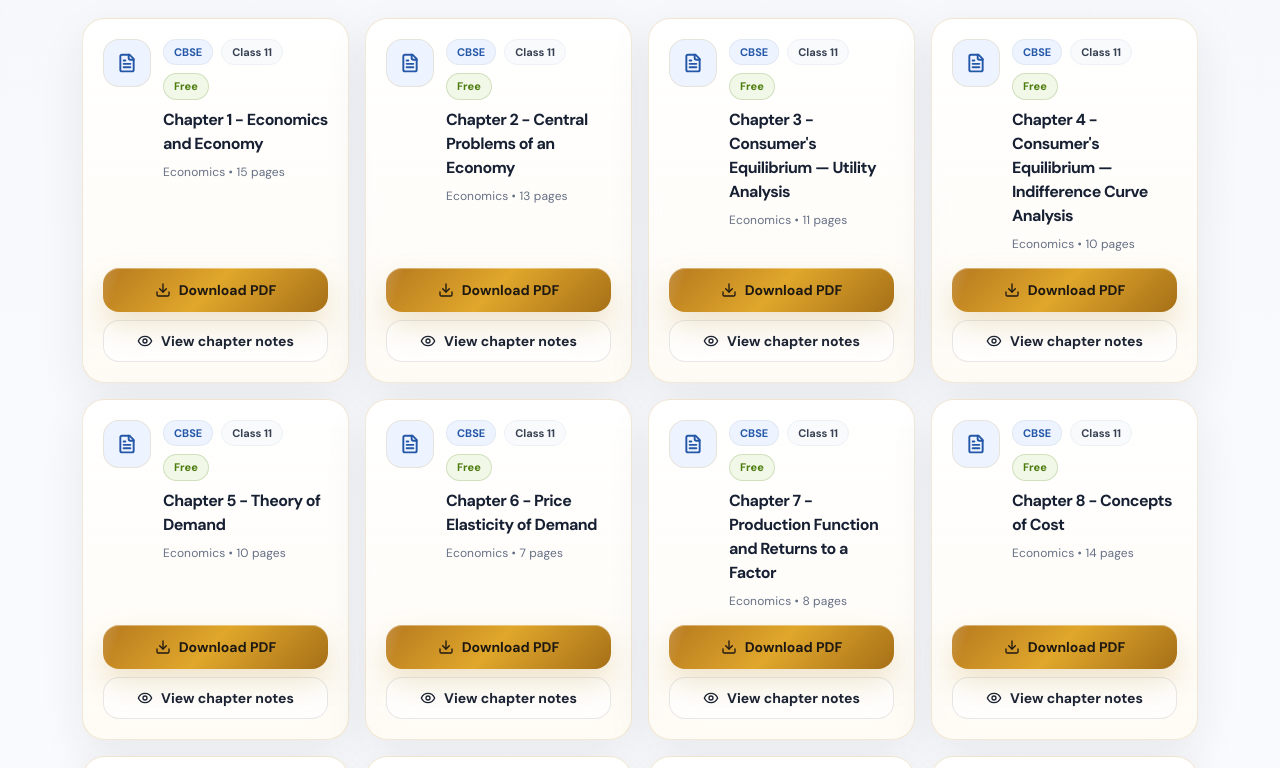
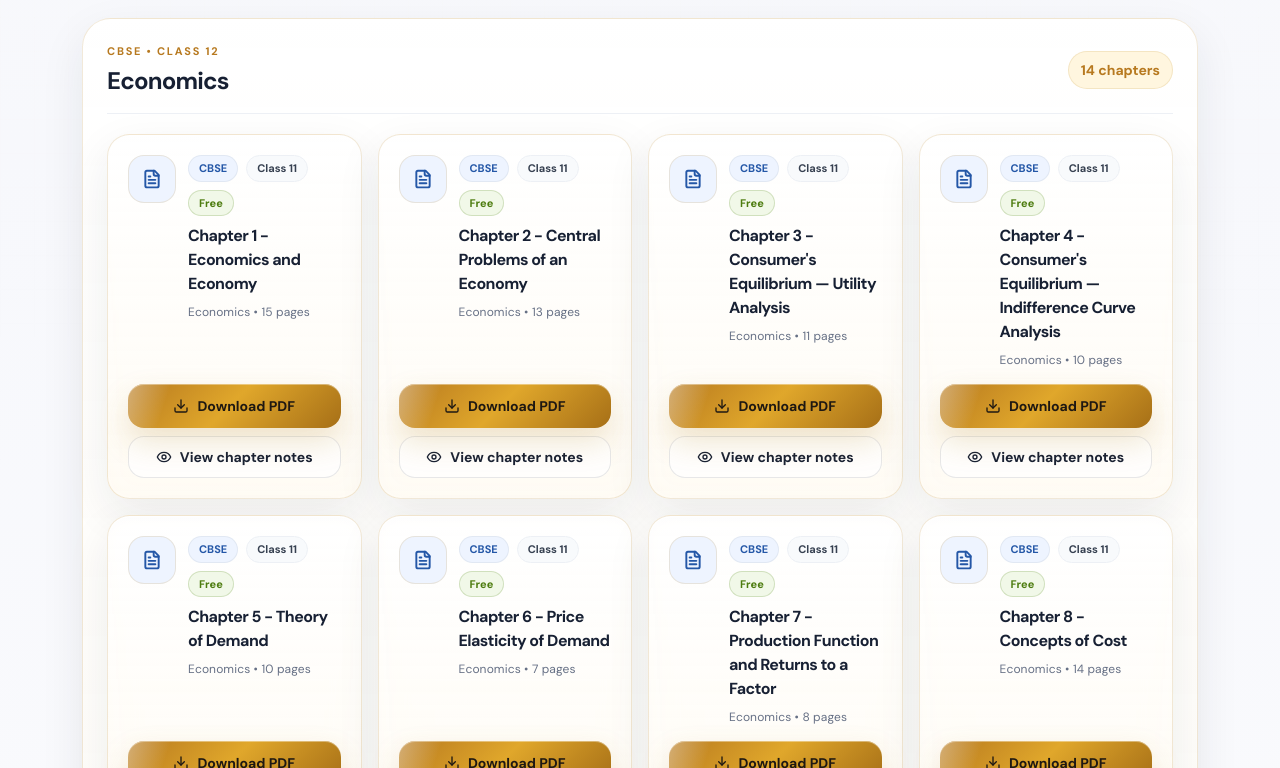
Before and after one commit to infosmitsircommerce-eng/smit-sir-commerce, a React (Vite) app: page /study-material in a window 1280 px wide. Shown: the part 2375-3143 px from the top of the page. Built offline with nearby package versions, Linux system fonts and the light colour scheme; no server answers; the database is empty.

Commit message:
Separate GSEB notes into subject sections

```diff
--- a/src/pages/StudyMaterial.jsx
+++ b/src/pages/StudyMaterial.jsx
@@ -114,6 +114,27 @@ export default function StudyMaterial() {
     const haystack = `${m.title} ${m.subject || ''} ${m.chapter || ''} ${m.board || ''}`.toLowerCase();
     return haystack.includes(search.toLowerCase()) && (filterClass === 'All' || classLevel === Number(filterClass)) && (filterSubject === 'All' || m.subject === filterSubject);
   }).sort((a, b) => (Number(classLevelOf(a)) - Number(classLevelOf(b))) || ((a.chapterNumber || 0) - (b.chapterNumber || 0)) || a.title.localeCompare(b.title)), [boardMaterials, search, filterClass, filterSubject]);
+
+  const materialGroups = useMemo(() => {
+    const subjectOrder = ['Business Administration', 'Economics', 'Business Studies', 'Accountancy'];
+    const groups = new Map();
+
+    filtered.forEach((material) => {
+      const subject = material.subject || 'Other Commerce Resources';
+      if (!groups.has(subject)) groups.set(subject, []);
+      groups.get(subject).push(material);
+    });
+
+    return [...groups.entries()]
+      .map(([subject, materials]) => ({ subject, materials }))
+      .sort((a, b) => {
+        const aIndex = subjectOrder.indexOf(a.subject);
+        const bIndex = subjectOrder.indexOf(b.subject);
+        const safeA = aIndex === -1 ? subjectOrder.length : aIndex;
+        const safeB = bIndex === -1 ? subjectOrder.length : bIndex;
+        return safeA - safeB || a.subject.localeCompare(b.subject);
+      });
+  }, [filtered]);
 
   const selectBoard = (board) => {
     setFilterBoard(board);
@@ -269,8 +290,25 @@ export default function StudyMaterial() {
             <div className="text-sm font-bold px-3 py-2 rounded-full self-start sm:self-auto" style={{ color: 'var(--gold)', background: 'var(--brand-soft)', border: '1px solid rgba(184,135,47,0.16)' }}>{filtered.length} result{filtered.length === 1 ? '' : 's'}</div>
           </div>
 
-          <div className="grid grid-cols-1 sm:grid-cols-2 lg:grid-cols-3 xl:grid-cols-4 gap-4">
-            {filtered.map((material) => <MaterialCard key={material.id} material={material} />)}
+          <div className="grid gap-10">
+            {materialGroups.map(({ subject, materials }) => (
+              <section key={subject} className="ssc-glass-card rounded-[1.8rem] p-4 sm:p-6" aria-labelledby={`subject-${subject.toLowerCase().replace(/[^a-z0-9]+/g, '-')}`}>
+                <div className="flex items-center justify-between gap-3 mb-5 pb-4" style={{ borderBottom: '1px solid var(--border-soft)' }}>
+                  <div>
+                    <div className="text-[11px] font-black tracking-[0.16em] uppercase mb-1.5" style={{ color: 'var(--gold)' }}>{filterBoard} • CLASS 12</div>
+                    <h3 id={`subject-${subject.toLowerCase().replace(/[^a-z0-9]+/g, '-')}`} className="text-xl sm:text-2xl font-black" style={{ color: 'var(--ink)' }}>
+                      {subject === 'Business Administration' ? 'Business Administration (OCM)' : subject}
+                    </h3>
+                  </div>
+                  <span className="shrink-0 text-xs sm:text-sm font-black px-3 py-2 rounded-full" style={{ background: 'var(--brand-soft)', color: 'var(--gold)', border: '1px solid rgba(184,135,47,0.16)' }}>
+                    {materials.length} chapter{materials.length === 1 ? '' : 's'}
+                  </span>
+                </div>
+                <div className="grid grid-cols-1 sm:grid-cols-2 lg:grid-cols-3 xl:grid-cols-4 gap-4">
+                  {materials.map((material) => <MaterialCard key={material.id} material={material} />)}
+                </div>
+              </section>
+            ))}
           </div>
 
           {filtered.length === 0 && <div className="ssc-glass-card rounded-3xl text-center py-14 px-5"><FileText className="w-9 h-9 mx-auto mb-3" style={{ color: 'var(--subtle)' }} /><p style={{ color: 'var(--muted)' }}>No material found. Try another class, subject or chapter name.</p></div>}
```
